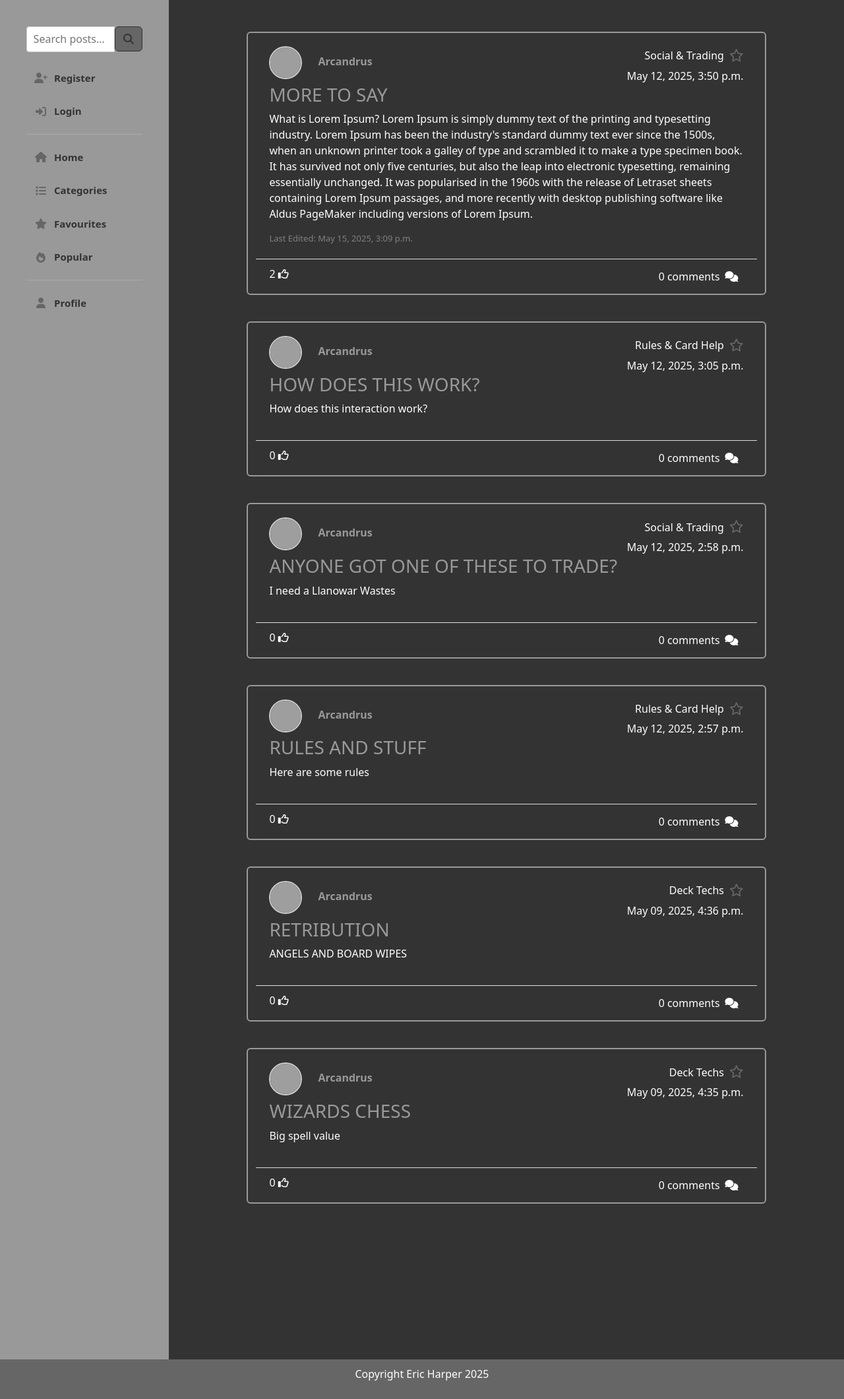
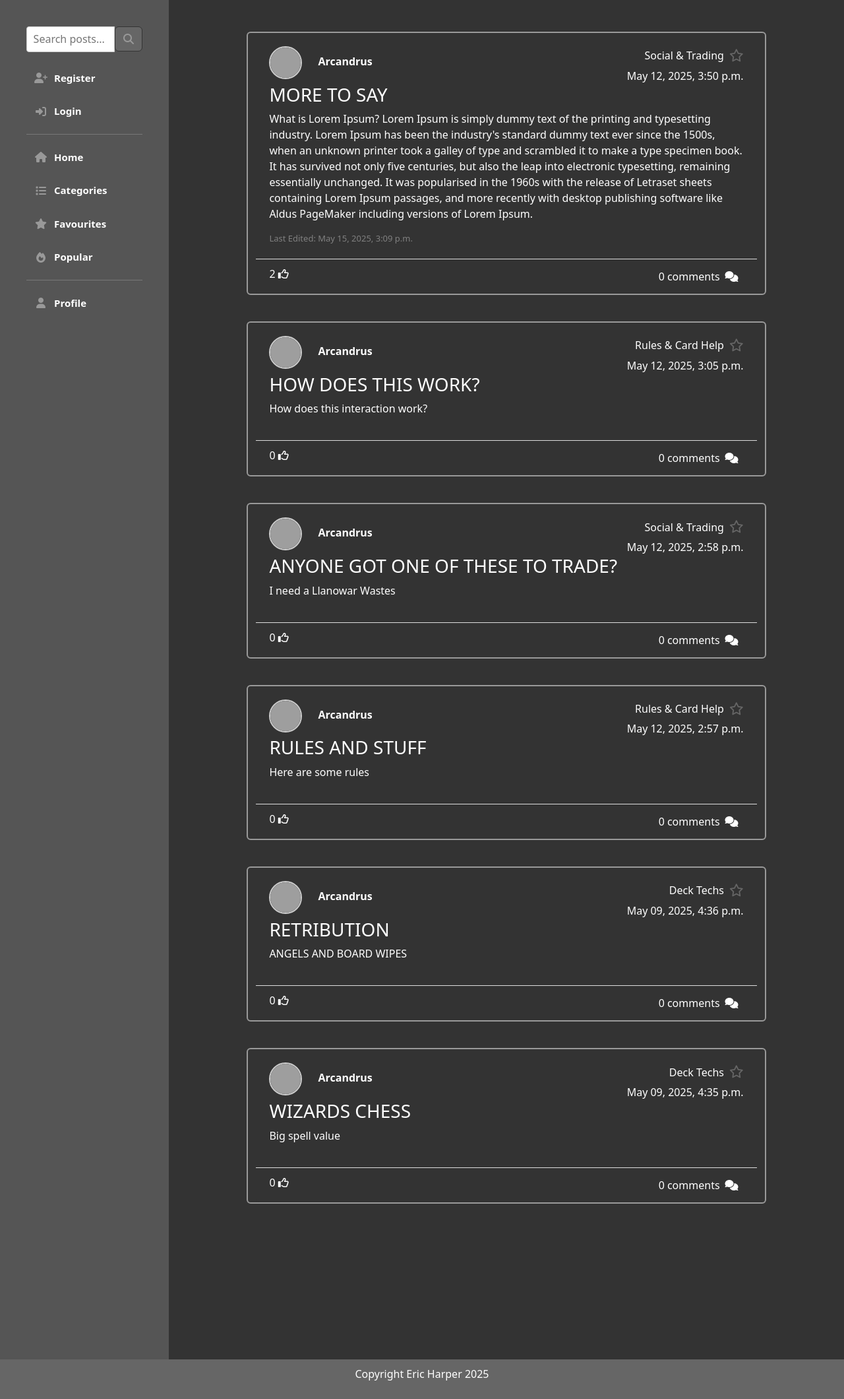
Before and after one commit to Arcandrus/mtg-forum, a Django app: page /posts/ in a window 1280 px wide. Shown: the part 100-2220 px from the top of the page at 66% size. Run offline with Django 5.2, Linux system fonts and the light colour scheme; data comes from the database, SQL or seed files in the repository; data that the repository does not hold is empty; some libraries are stand-ins or nearby versions; grey boxes are pictures that could not be loaded.

Commit message:
Fixed contrast accessiblity issues

```diff
--- a/posts/templates/posts/index.html
+++ b/posts/templates/posts/index.html
@@ -16,7 +16,7 @@
                         <div class="row">
                             <div class="col-8">
                                 <div>{% if post.author.profile_picture %}
-                                    <img class="profile_picture_small" src="{{ post.author.profile_picture.url }}">
+                                    <img class="profile_picture_small" alt="Profile Picture" src="{{ post.author.profile_picture.url }}">
                                     {% else %}
                                     <img class="profile_picture_small"
                                         src="https://res.cloudinary.com/dpbcyiayr/image/upload/v1/samples/cloudinary-icon.jpg">
@@ -28,7 +28,7 @@
                                     <span class="me-2">{{ post.get_category_display }}</span>
                                     <form class="favourite-form" data-slug="{{ post.slug }}">
                                         {% csrf_token %}
-                                        <button class="btn fav-btn p-0" type="submit" style="font-size: 1.2rem;">
+                                        <button class="btn fav-btn p-0" aria-label="Favourite Button" type="submit" style="font-size: 1.2rem;">
                                             {% if user in post.favourites.all %}
                                             <i class="gold fa-solid fa-star"></i>
                                             {% else %}
@@ -56,7 +56,7 @@
                         {% if user.is_authenticated %}
                         <form class="like-form" data-ajax="true" data-slug="{{ post.slug }}" method="POST">
                             {% csrf_token %}
-                            <button type="submit" class="btn like-btn">
+                            <button type="submit" aria-label="Like Button" class="btn like-btn">
                                 {% if user in post.likes.all %}
                                 <i class="blue fa-solid fa-thumbs-up"></i>
                                 {% else %}
--- a/static/css/style.css
+++ b/static/css/style.css
@@ -14,7 +14,7 @@ html {
 /* Link Styling*/
 a {
     text-decoration: none;
-    color: #999999;
+    color: #fff;
 }
 
 a:hover {
@@ -144,13 +144,17 @@ h2 {
 .sidebar {
     max-width: 20%;
     min-width: 20%;
-    background-color: #999;
+    background-color: #555;
     padding: 40px;
     box-sizing: border-box;
     margin-top: 0;
     padding-top: 60px;
     height: 100vh;
     overflow-y: auto;
+}
+
+.sidebar i {
+    color: #999 !important;
 }
 
 /* Profile section in sidebar */
@@ -178,11 +182,11 @@ h2 {
 .profile_details p {
     margin: 4px 0;
     font-size: 14px;
-    color: #333;
+    color: white;
 }
 
 .profile_details i {
-    color: #555;
+    color: #999;
     margin-right: 6px;
 }
 
@@ -200,7 +204,7 @@ h2 {
 .sidebar-nav ul li a {
     display: flex;
     align-items: center;
-    color: #333;
+    color: white;
     text-decoration: none;
     font-weight: 600;
     font-size: 15px;
--- a/templates/base.html
+++ b/templates/base.html
@@ -33,7 +33,7 @@
 
 <body>
     <header>
-        <img class="icon" src="{% static 'image/card.png' %}">
+        <img class="icon" alt="Brand Icon" src="{% static 'image/card.png' %}">
         <h1>MTG FORUM</h1>
             <div class="header-spacer"></div>
             <button id="menu-toggle" class="right hamburger" aria-label="Toggle sidebar">
```
